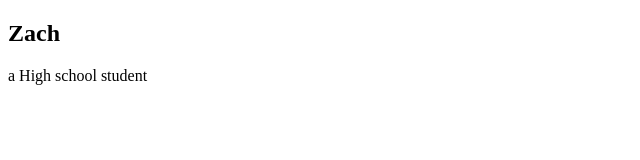
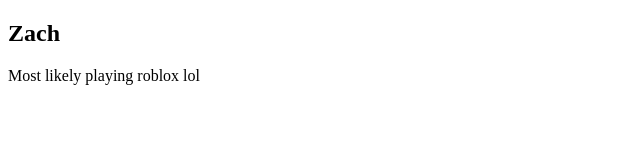
Before and after one commit to ZSWS1/ZSWS1.github.io, a plain HTML site: page index.html in a window 1280 px wide. Shown: the full height of the page, 0-640 px from the left. Drawn offline with Linux system fonts and the light colour scheme.

Commit message:
update 2

```diff
--- a/index.html
+++ b/index.html
@@ -9,7 +9,7 @@
       <nav></nav>
       <main>
         <div></div>
-        <div><h2>Zach</h2><p>a High school student</p></div>
+        <div><h2>Zach</h2><p>Most likely playing roblox lol</p></div>
       </main>
     </div>
   </body>
```
